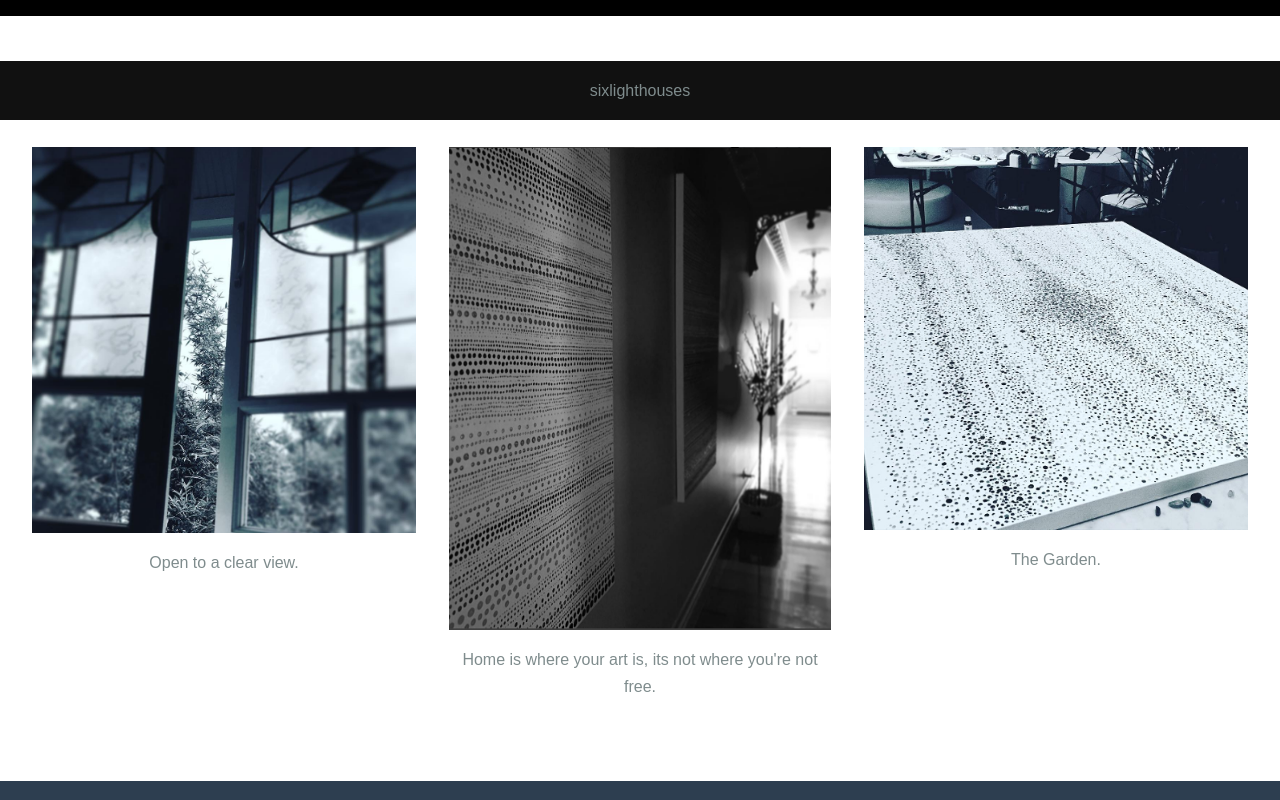
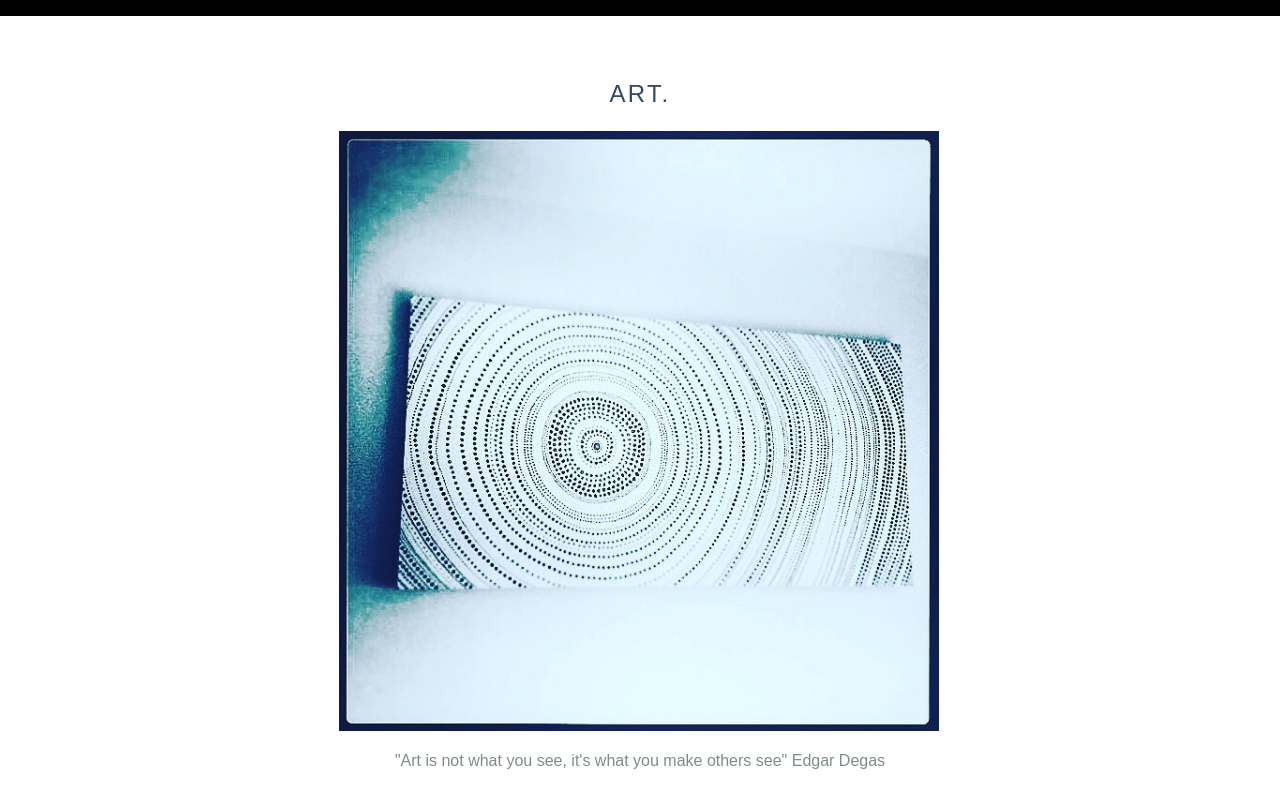
Before and after one commit to sixlighthouses/sixlighthouses.github.io, a plain HTML site: page index.html in a window 1280 px wide. Shown: the part 680-1480 px from the top of the page. Drawn offline with nearby package versions, Linux system fonts and the light colour scheme.

Commit message:
change art images to single with Degas quote

```diff
--- a/index.html
+++ b/index.html
@@ -54,26 +54,18 @@
         <div id="art" class="content">
             <h2 class="content-head is-center">art.</h2>
 
-            <div class="pure-g">
-                <div class="l-box pure-u-1 pure-u-md-1-2 pure-u-lg-1-3">
 
-                    <img class="pure-img is-margin-auto" src="img/window.PNG">
-                    <p class="is-center">
-                        Open to a clear view.
-                    </p>
-                </div>
-                <div class="l-box pure-u-1 pure-u-md-1-2 pure-u-lg-1-3">
-                    <img class="pure-img is-margin-auto" src="img/capture.png">
-                    <p class="is-center">
-                        Home is where your art is, its not where you're not free.
-                    </p>
-                </div>
-                <div class="l-box pure-u-1 pure-u-md-1-2 pure-u-lg-1-3">
-                    <img class="pure-img is-margin-auto" src="img/garden.PNG">
-                    <p class="is-center">
-                        The Garden.
-                    </p>
-                </div>
+                <div style="width: 100%">
+                    <img class="pure-img is-margin-auto" src="img/art.png">
+
+                     </div>
+                    <div class="is-center">
+                <p>
+                    "Art is not what you see, it's what you make others see" Edgar Degas
+                </p>
+            </div>
+
+
             </div>
         </div>
 
```
Also changed, not shown: img/art.png (added).
